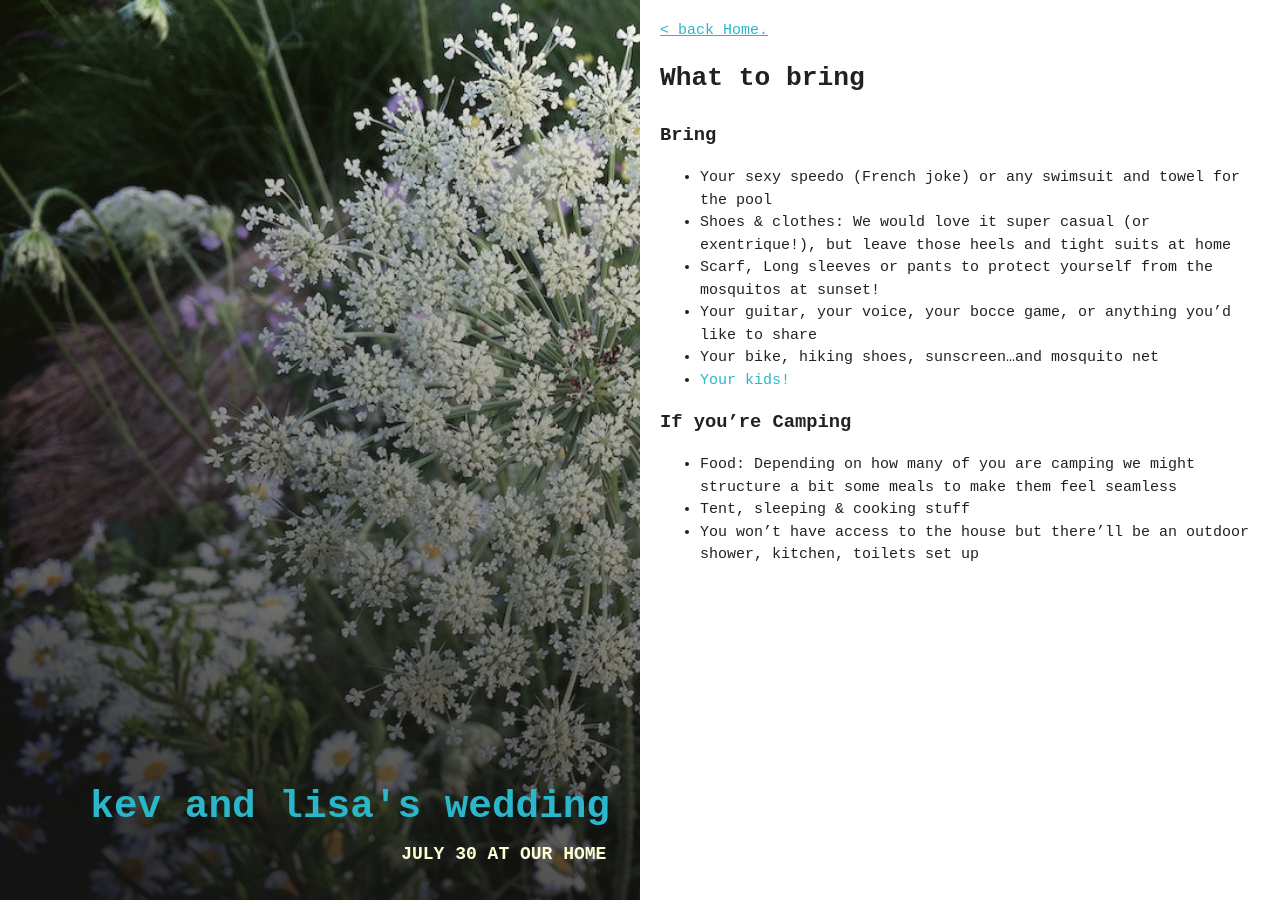
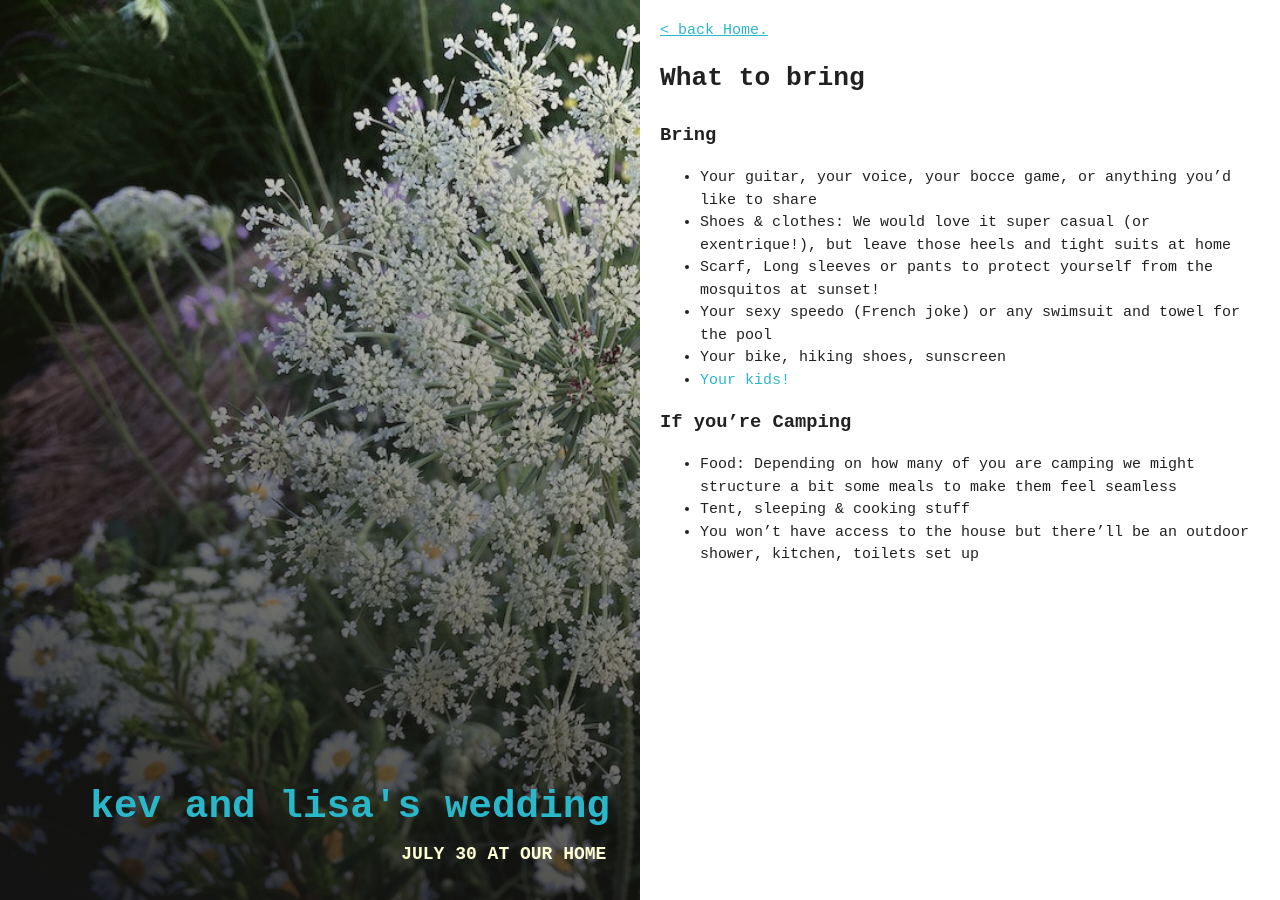
Before and after one commit to kevwalsh/carota, a Jekyll site: the page built from _posts/2015-01-06-what-to-bring.md, in a window 1280 px wide. Built offline with Jekyll 4.4.1, drawn with Linux system fonts in a browser that asks for light colours.

Commit message:
Update 2015-01-06-what-to-bring.md

```diff
--- a/_posts/2015-01-06-what-to-bring.md
+++ b/_posts/2015-01-06-what-to-bring.md
@@ -12,11 +12,11 @@ comingsoon: comingsoon
 
 #### Bring
 
-* Your sexy speedo (French joke) or any swimsuit and towel for the pool
+* Your guitar, your voice, your bocce game, or anything you'd like to share
 * Shoes & clothes: We would love it super casual (or exentrique!), but leave those heels and tight suits at home
 * Scarf, Long sleeves or pants to protect yourself from the mosquitos at sunset!
-* Your guitar, your voice, your bocce game, or anything you'd like to share
-* Your bike, hiking shoes, sunscreen...and mosquito net
+* Your sexy speedo (French joke) or any swimsuit and towel for the pool
+* Your bike, hiking shoes, sunscreen
 * [Your kids!](/kids)
 
 
```
